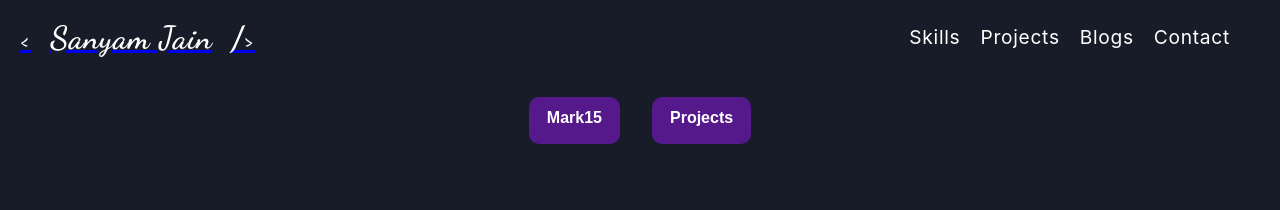
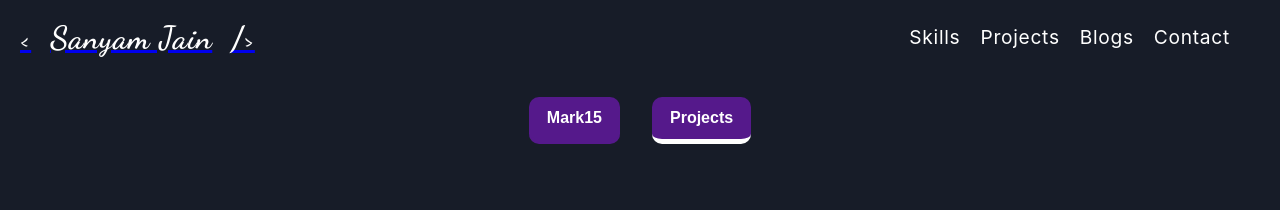
Before and after one commit to sanyamjain04/portfolio, a React (Create React App) app: page /projects in a window 1280 px wide. Shown: the top 210 px of the page. Built offline with nearby package versions, Linux system fonts and the light colour scheme; the HTML template or start-up script is replaced by a standard one.

Commit message:
update color

```diff
--- a/src/components/projects/Projects.jsx
+++ b/src/components/projects/Projects.jsx
@@ -85,7 +85,7 @@ const projects = {
       sourceCode: "https://github.com/sanyamjain04/Profit-and-loss-app",
     },
   ],
-  OtherProjects: [
+  Projects: [
     {
       name: "Hulu Clone",
       date: "August, 2022",
@@ -124,17 +124,24 @@ const projects = {
   ],
 };
 const Projects = () => {
-  const [project, setProject] = useState("OtherProjects");
+  const [project, setProject] = useState("Projects");
+  const projectType = Object.keys(projects)
+  console.log(projectType)
 
   return (
     <div className="project-container">
       <div className="project-tag">
-        <button className="btn" onClick={() => setProject("Mark15")}>
-          Mark15
+        {projectType.map((type) => {
+          return (
+        <button className="btn"
+         style={{borderBottom: type === project ? "5px solid white" : ""}}
+          key={type} onClick={() => setProject(type)}>
+          {type}
         </button>
-        <button className="btn" onClick={() => setProject("OtherProjects")}>
-          Projects
-        </button>
+
+          )
+        })}
+
       </div>
       <div className="projects">
         {projects[project].map((proj) => (
--- a/src/components/projects/projects.css
+++ b/src/components/projects/projects.css
@@ -2,6 +2,11 @@
   text-align: center;
   margin: 1em;
 }
+
+.project-tag > div {
+  display: inline-flex;
+}
+
 
 .date {
   padding: 5px 2px;
```
